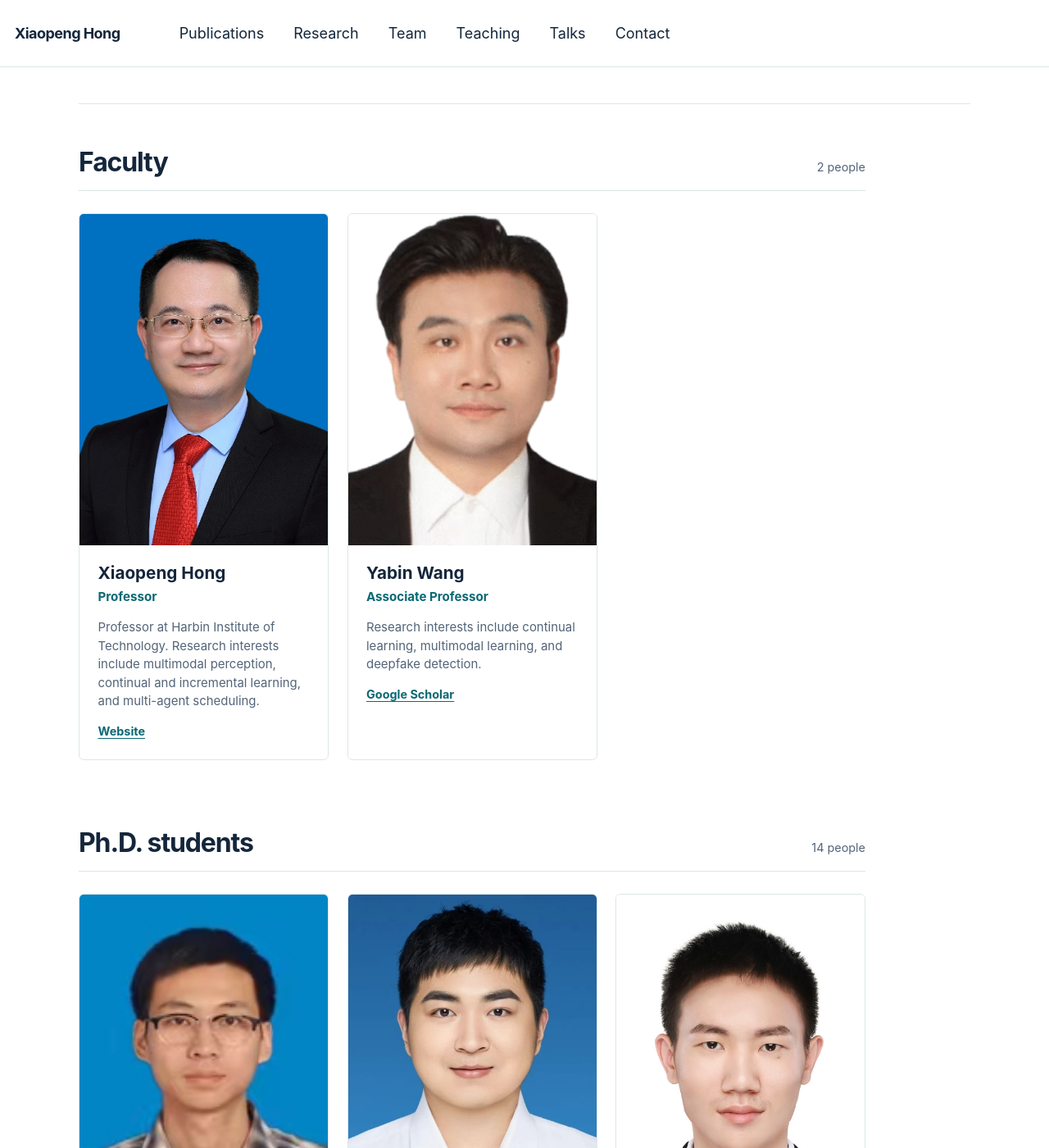
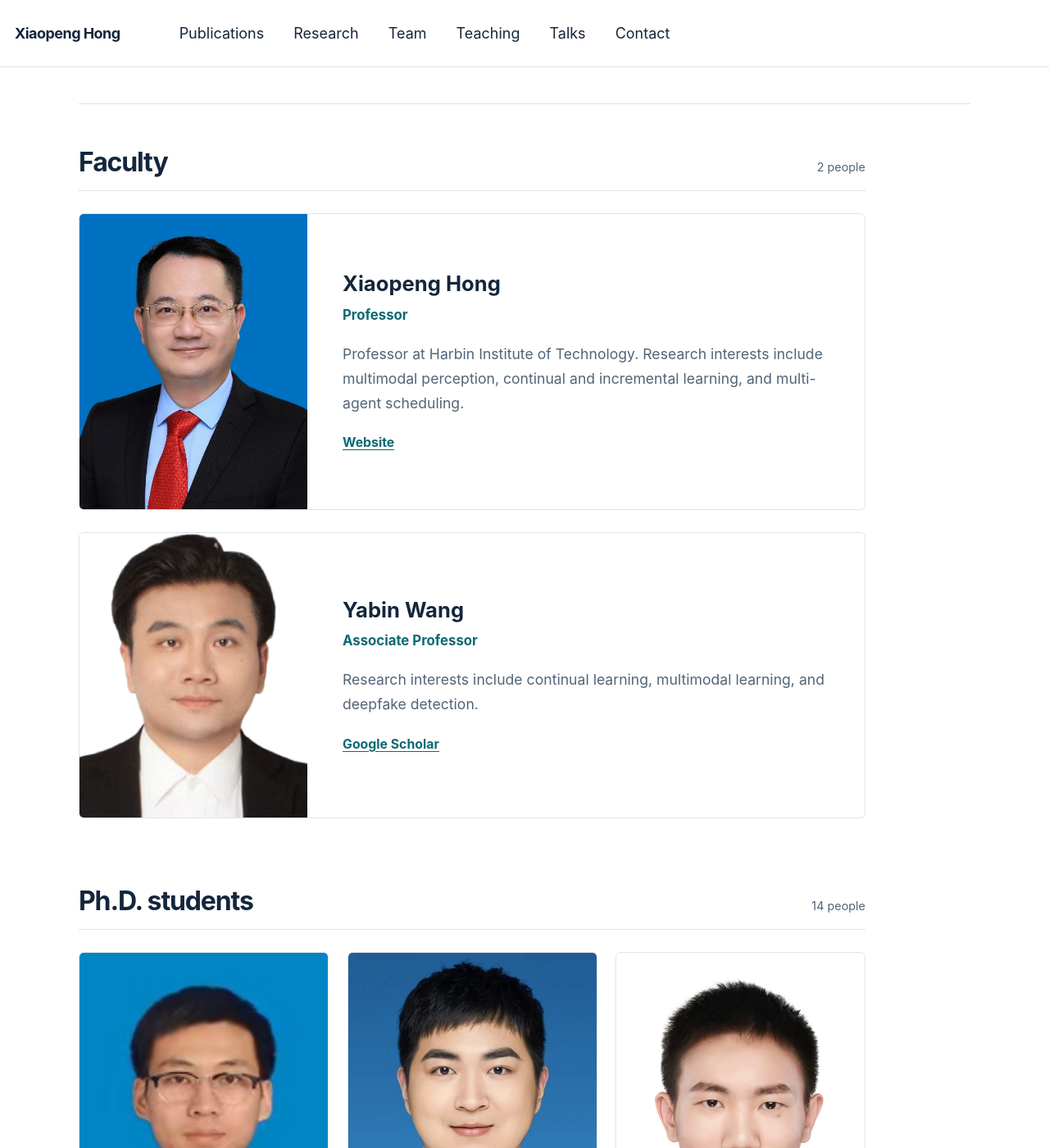
Before and after one commit to xiaopenghong/xiaopenghong.github.io, a Jekyll site: the page built from _pages/Team.md, in a window 1280 px wide and 1400 px high, scrolled down 280 px. Shown: the whole window at 82% size. Built offline with Jekyll 4.4.1, drawn with Linux system fonts in a browser that asks for light colours.

Commit message:
faculty_format_reshaped

```diff
--- a/_pages/Team.md
+++ b/_pages/Team.md
@@ -9,7 +9,7 @@ intro: Faculty, students, and alumni of the research team.
 ---
 
 {% for group in site.data.team.groups %}
-<section class="team-group" id="{{ group.id }}" aria-labelledby="{{ group.id }}-title">
+<section class="team-group{% if group.id == 'faculty' %} team-group--faculty{% endif %}" id="{{ group.id }}" aria-labelledby="{{ group.id }}-title">
   <div class="team-group__heading">
     <h2 id="{{ group.id }}-title">{{ group.title }}</h2>
     <span class="team-group__count">{{ group.members.size }} {% if group.members.size == 1 %}person{% else %}people{% endif %}</span>
--- a/assets/css/main.scss
+++ b/assets/css/main.scss
@@ -122,10 +122,20 @@ a:focus-visible, button:focus-visible { outline: 3px solid #d99148; outline-offs
 .team-card__role { color: var(--accent); font-size: .84rem; font-weight: 700; margin: 0 0 .8rem; }
 .team-card__bio, .team-card__note { color: var(--muted); font-size: .83rem; line-height: 1.5; margin: .55rem 0; }
 .team-card__links { display: flex; flex-wrap: wrap; gap: .4rem 1rem; margin-top: .8rem; font-size: .8rem; font-weight: 700; }
+.team-group--faculty .team-grid { grid-template-columns: 1fr; gap: 1.5rem; }
+.team-group--faculty .team-card { display: grid; grid-template-columns: minmax(200px, 29%) minmax(0, 1fr); min-height: 285px; }
+.team-group--faculty .team-card__portrait { aspect-ratio: auto; height: 100%; }
+.team-group--faculty .team-card__details { align-self: center; padding: 2rem 2.4rem; }
+.section-body .team-group--faculty .team-card h3 { font-size: clamp(1.35rem, 2vw, 1.75rem); margin-bottom: .45rem; }
+.team-group--faculty .team-card__role { font-size: .93rem; margin-bottom: 1.1rem; }
+.team-group--faculty .team-card__bio { max-width: 590px; font-size: .98rem; line-height: 1.7; }
+.team-group--faculty .team-card__links { font-size: .88rem; margin-top: 1.2rem; }
 .team-join { padding: 2rem; border-radius: 6px; background: var(--surface); }
 .section-body .team-join h2 { border: 0; margin: 0 0 .8rem; padding: 0; }
 .team-join p { color: var(--muted); line-height: 1.7; margin: 0; }
 @media (max-width: 850px) { .team-grid { grid-template-columns: repeat(2, minmax(0, 1fr)); } }
+@media (max-width: 640px) { .team-group--faculty .team-card { grid-template-columns: minmax(145px, 37%) minmax(0, 1fr); min-height: 0; } .team-group--faculty .team-card__details { padding: 1.3rem; } }
+@media (max-width: 480px) { .team-group--faculty .team-card { display: block; } .team-group--faculty .team-card__portrait { aspect-ratio: 3 / 4; height: auto; } }
 @media (max-width: 520px) { .team-grid { grid-template-columns: 1fr; } }
 @media (max-width: 850px) { .home-hero { min-height: 0; grid-template-columns: 1fr 220px; gap: 2rem; padding: 4rem 0; } .focus-grid { grid-template-columns: 1fr; } .focus-card { min-height: 0; } .focus-card h3 { margin-top: 1rem; } }
 @media (max-width: 640px) { .home-main, .section-main { padding: 0 1.2rem 4rem !important; } .home-hero { display: flex; flex-direction: column-reverse; align-items: stretch; padding: 2.2rem 0 3.5rem; } .home-hero__portrait { width: min(68%, 260px); aspect-ratio: 1; box-shadow: 12px 12px 0 #e6f0ef; } .home-hero h1 { font-size: 3.35rem; } .home-section { padding: 3.5rem 0; } .section-heading { align-items: start; flex-direction: column; gap: 1rem; } .home-section--split { grid-template-columns: 1fr; gap: 1rem; } .connect-panel { align-items: start; flex-direction: column; } .section-hero { padding: 3rem 0 2.4rem; } .section-body { padding-top: 2rem; } .section-body blockquote { padding: 1rem; } }
```
